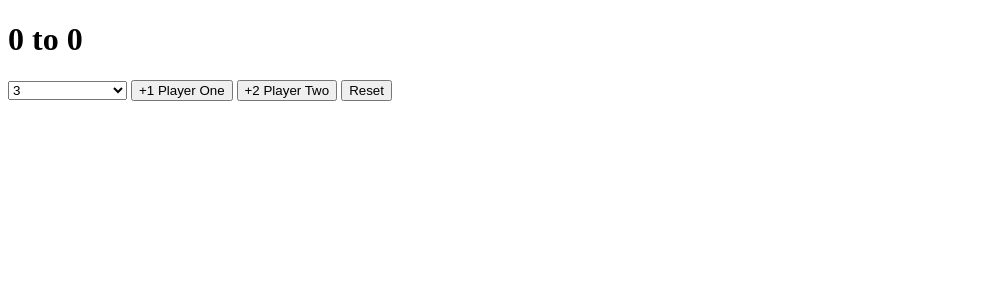
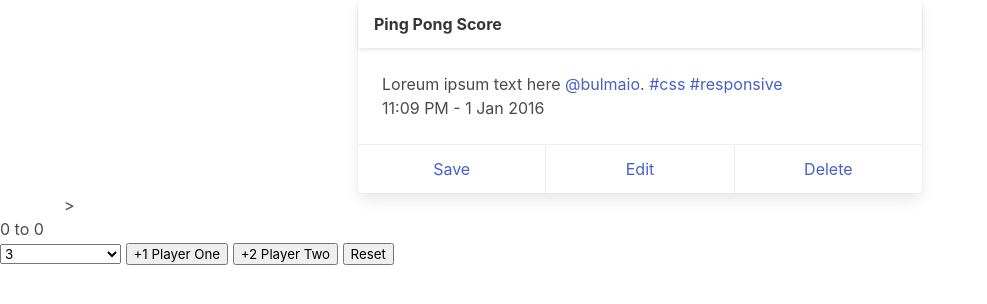
Before and after one commit to DominicSimpson/pingpongscorekeeper, a plain HTML site: page index.html in a window 1280 px wide. Shown: the whole page, without its empty margins (0-987 px from the left). Drawn offline with nearby package versions, Linux system fonts and the light colour scheme.

Commit message:
Adding Bulmer CSS

```diff
--- a/index.html
+++ b/index.html
@@ -4,6 +4,7 @@
   <meta charset="UTF-8" />
   <meta name="viewport" content="width=device-width, initial-scale=1.0" />
   <title>Ping Pong Score Keeper</title>
+  <link rel="stylesheet" href="https://cdn.jsdelivr.net/npm/bulma@0.9.4/css/bulma.min.css">
   <style>
     .winner {
       color: green;
@@ -14,6 +15,32 @@
   </style>
 </head>
 <body>
+    <div class="container">
+        <div class="columns">
+            <div class="column is-half is-offset-one-quarter">
+                <div class="card">
+                    <header class="card-header">
+                        <p class="card-header-title">
+                            Ping Pong Score
+                        </p>
+                    </header>
+                    <div class="card-content">
+                      <div class="content">
+                        Loreum ipsum text here
+                        <a href="#">@bulmaio</a>. <a href="#">#css</a> <a href="#">#responsive</a>
+                        <br>
+                        <time datetime="2016-1-1">11:09 PM - 1 Jan 2016</time>
+                      </div>
+                    </div>
+                    <footer class="card-footer">
+                      <a href="#" class="card-footer-item">Save</a>
+                      <a href="#" class="card-footer-item">Edit</a>
+                      <a href="#" class="card-footer-item">Delete</a>
+                    </footer>
+                </div>
+            </div>
+        </div>>
+    </div>
     <h1><span id="player1Display">0</span> to <span id="player2Display">0</span></h1>
     <select name="" id="playto">
         <option value="3">3</option>
```
